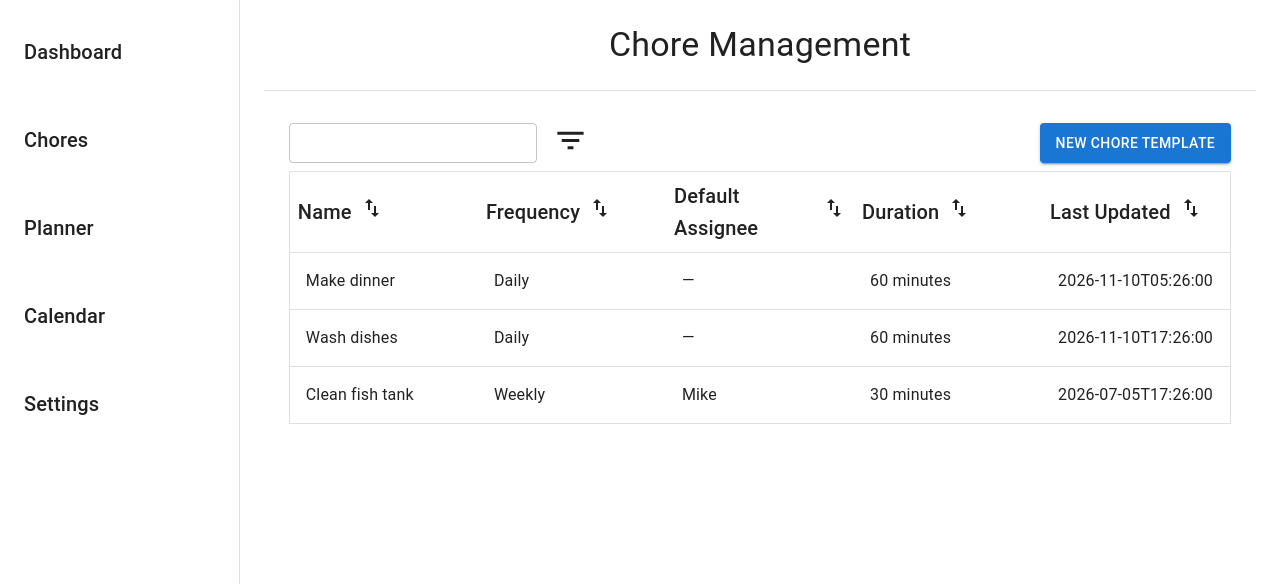
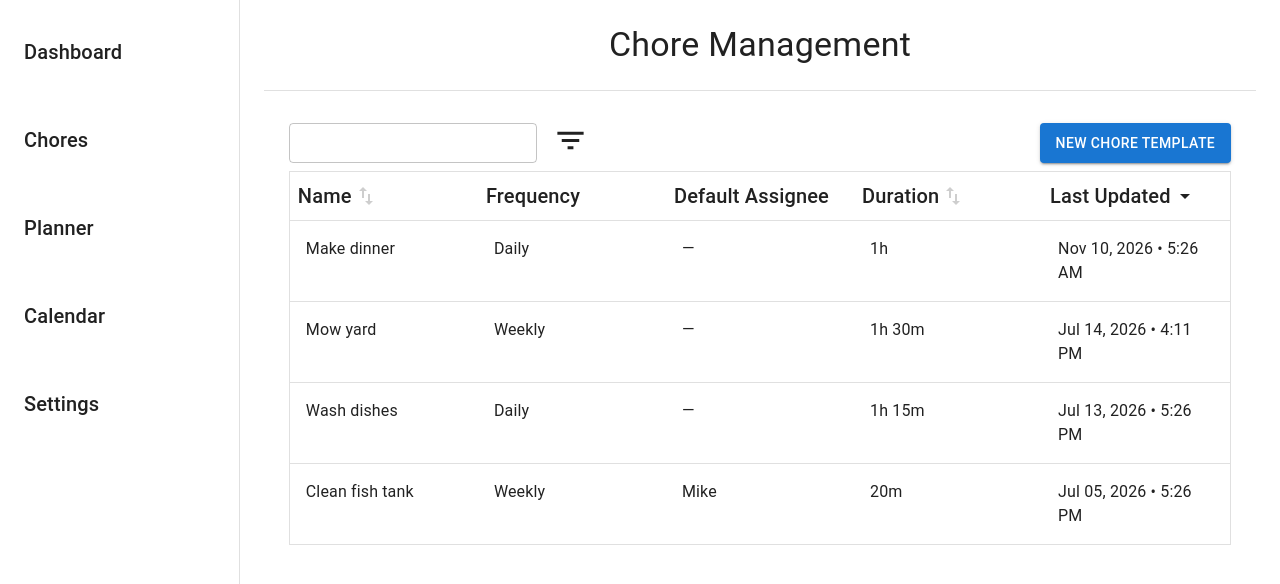
Before and after one commit to mikelawson03/chores, a React (Vite) app in the folder cmd/client/: page / in a window 1280 px wide. Shown: the top 584 px of the page. Built offline with nearby package versions, Linux system fonts and the light colour scheme.

Commit message:
first pass ChoresManagement and ChoreDetails

```diff
--- /dev/null
+++ b/cmd/client/src/components/SortIndicator.jsx
@@ -0,0 +1,16 @@
+import { Box, Stack } from '@mui/material';
+import ArrowDropUpIcon from '@mui/icons-material/ArrowDropUp';
+import ArrowDropDownIcon from '@mui/icons-material/ArrowDropDown';
+import SwapVertIcon from '@mui/icons-material/SwapVert';
+import { inactiveIndicator } from '../styles/indicators';
+
+export default function SortIndicator({ sort, heading }) {
+    if (sort.column === heading.field) {
+        if (sort.direction === "desc") {
+            return <ArrowDropDownIcon />
+        }
+        return <ArrowDropUpIcon />
+    }
+
+    return <SwapVertIcon sx={inactiveIndicator} />
+}
--- /dev/null
+++ b/cmd/client/src/components/chores/ChoreDetails.jsx
@@ -0,0 +1,36 @@
+import { Box, Drawer, Stack, Typography } from "@mui/material";
+import DetailRow from "../DetailRow";
+import DetailRowSelect from "../DetailRowSelect";
+import { CADENCES } from "../../constants/cadences";
+
+export default function ChoreDetails({ open, chore }) {
+    const DRAWER_DETAIL_WIDTH=680
+
+    return (
+        <Drawer variant="temporary" anchor="right" open={open} sx={{
+            "& .MuiDrawer-paper": {
+                width: DRAWER_DETAIL_WIDTH,
+                boxSizing: "border-box",
+            }
+        }}>
+            <Stack direction="column" spacing={4} sx={{ p: 5 }}>
+        <Typography variant="h2">{chore.name}</Typography>
+        {/* <Stack direction="row" spacing={1} sx={{ alignItems: "center"}}>
+            <Box sx={{ width: 25, height: 25, borderRadius: "50%", backgroundColor: statusColor}} />
+            <Typography variant="h6">{statusName}</Typography>
+        </Stack> */}
+        <Stack direction="column" spacing={2}>
+            <DetailRowSelect label="Frequency" value={chore.cadence} options={CADENCES} />
+            <DetailRow label="Instructions" value={chore.instructions} />
+            <DetailRow label="Assigned To" value={chore.assignee} />
+            <DetailRow label="Duration" value={chore.duration} />
+        </Stack>
+        {/* <Stack>
+            <Typography variant="body1">Notes</Typography>
+            <TextField id="notes"  variant="outlined" multiline={true} rows={5} value={notes} onChange={(event) => setNotes(event.target.value)}  />
+        </Stack> */}
+    </Stack>
+        </Drawer>
+    )
+
+}
--- a/cmd/client/src/components/chores/ChoresTable.jsx
+++ b/cmd/client/src/components/chores/ChoresTable.jsx
@@ -3,68 +3,105 @@ import TableHeader from "./TableHeader";
 import TableToolbar from "./TableToolbar";
 import ChoresTableRow from "./ChoresTableRow";
 import { useState } from "react";
+import dayjs from "dayjs";
 
-export default function ChoresTable() {
-  const tableHeadings=["Name", "Frequency", "Default Assignee", "Duration", "Last Updated"]
+export default function ChoresTable({ choreTemplates, openChoreDetails }) {
+  const [sort, setSort] = useState(
+      {
+        column: "updated_at",
+        direction: "desc"
+      }
+  )
 
-  const [choreTemplates, setChoreTemplates]=useState([
+  const filteredChores = [...choreTemplates];
+  const displayedChores = sortChores(filteredChores, sort)
+
+
+  function sortChores(chores, sort) {
+    let comparison
+    return chores.sort((a, b) => {
+      switch (sort.column) {
+        case "name":
+          comparison = a.name.localeCompare(b.name);
+          break;
+        case "duration":
+          comparison = a.duration - b.duration;
+          break;
+        case "updated_at":
+          comparison = dayjs(a.updated_at).diff(dayjs(b.updated_at));
+          break;
+
+    }
+
+    return sort.direction === "asc"
+      ? comparison
+      : -comparison
+  })
+  }
+
+  function onSortClick(heading) {
+    if (heading.field === sort.column) {
+      setSort(previousSort => {
+        return {
+          ...previousSort,
+          direction: previousSort.direction === "asc" ? "desc" : "asc"
+        }
+      })
+    } else {
+      setSort(previousSort => {
+        return {
+          column: heading.field,
+          direction: heading.defaultDirection
+        }
+      })
+    }
+  }
+
+  const tableHeadings=[
     {
-      id: 1,
-      name: "Make dinner",
-      cadence: "daily",
-      assignee: "",
-      duration: "60 minutes",
-      created_at: "2026-11-10T05:26:00",
-      updated_at: "2026-11-10T05:26:00"
+      displayName: "Name",
+      field: "name",
+      sortable: true,
+      defaultDirection: "asc",
     },
     {
-      id: 2,
-      name: "Wash dishes",
-      cadence: "daily",
-      assignee: "",
-      duration: "60 minutes",
-      created_at: "2026-11-10T17:26:00",
-      updated_at: "2026-11-10T17:26:00"
+      displayName: "Frequency",
+      field: "cadence",
+      sortable: false,
     },
     {
-      id: 3,
-      name: "Clean fish tank",
-      cadence: "weekly",
-      assignee: "Mike",
-      duration: "30 minutes",
-      created_at: "2026-06-05T17:26:00",
-      updated_at: "2026-07-05T17:26:00"
+      displayName: "Default Assignee",
+      field: "assignee",
+      sortable: false,
+    },
+    {
+      displayName: "Duration",
+      field: "duration",
+      sortable: true,
+      defaultDirection: "asc",
+    },
+    {
+      displayName: "Last Updated",
+      field: "updated_at",
+      sortable: true,
+      defaultDirection: "desc",
     }
-  ])
-
-  function sortByName(templates) {
-    setChoreTemplates(templates.sort((a, b) => {
-      const nameA = a.name.toUpperCase()
-      const nameB = b.name.toUpperCase()
-
-      if (nameA > nameB) {
-        return -1;
-      }
-
-      if (nameA > nameB) {
-        return 1;
-      }
-
-      return 0;
-  }))}
-
+  ]
   return (
-    <Stack
-      direction="column"
-      sx={{
+    <Stack direction="column" sx={{
         flex: 1,
         width: "100%"
       }
     }>
       <TableToolbar />
-      <TableHeader sort={sortByName} templates={choreTemplates} headings={tableHeadings} />
-      {choreTemplates.map( chore => (
-      <ChoresTableRow key={chore.id} choreTemplate={chore}/>))}
+      <TableHeader
+        sort={sort}
+        chores={displayedChores}
+        headings={tableHeadings}
+        onSortClick={onSortClick}
+      />
+      {displayedChores.map( chore => (
+      <ChoresTableRow key={chore.id} choreTemplate={chore} openChoreDetails={openChoreDetails} />))}
     </Stack>
   )
 }
--- a/cmd/client/src/components/chores/ChoresTableRow.jsx
+++ b/cmd/client/src/components/chores/ChoresTableRow.jsx
@@ -1,16 +1,17 @@
 import { Stack } from "@mui/material";
 import ChoreCell from "./ChoreCell";
-import { formatCadence } from "../../utils/stringFormatting";
+import { formatCadence, formatDuration, formatTimestamp } from "../../utils/formatters";
 
 
-export default function ChoresTableRow({ choreTemplate }) {
+
+export default function ChoresTableRow({ choreTemplate, openChoreDetails }) {
   return (
-    <Stack direction="row" sx ={{ flex: 1, width: "100%", borderLeft: 1, borderRight:1, borderColor: "divider", justifyContent:"space-between"}}>
+    <Stack direction="row" onClick={() => {console.log("click"); openChoreDetails(choreTemplate)}} sx ={{ flex: 1, width: "100%", borderLeft: 1, borderRight:1, borderColor: "divider", justifyContent:"space-between"}}>
       <ChoreCell item={choreTemplate.name} />
       <ChoreCell item={formatCadence(choreTemplate.cadence)} />
       <ChoreCell item={choreTemplate.assignee ? choreTemplate.assignee : "—"} />
-      <ChoreCell item={choreTemplate.duration} />
-      <ChoreCell item={choreTemplate.updated_at} />
+      <ChoreCell item={formatDuration(choreTemplate.duration)} />
+      <ChoreCell item={formatTimestamp(choreTemplate.updated_at)} />
   </Stack>
   )
 }
--- a/cmd/client/src/components/chores/TableHeader.jsx
+++ b/cmd/client/src/components/chores/TableHeader.jsx
@@ -1,17 +1,20 @@
 import { Box, Stack, Typography } from "@mui/material";
 import SwapVertIcon from '@mui/icons-material/SwapVert';
+import { clickableText } from "../../styles/typography";
+import SortIndicator from "../SortIndicator";
 
-export default function TableHeader({ sort, templates, headings }) {
+export default function TableHeader({ sort, chores, headings, onSortClick }) {
   return(
     <Stack direction="row" sx={{flex: 1, width:"100%", border: 1, borderColor: "divider", }}>
       {headings.map(heading  => (
-        <Stack key={heading}  direction="row" spacing={1} sx={{flex: 1, alignItems:"center", p: 1}}>
+        <Stack key={heading.field} direction="row"
+          onClick={() => {heading.sortable ? onSortClick(heading) : undefined}} spacing={0.25} sx={[heading.sortable && clickableText, {flex: 1, alignItems:"center", p: 1}]}>
           <Typography
             variant="h6"
             sx={{ borderColor: "divider"}}>
-              {heading}
+              {heading.displayName}
           </Typography>
-          <Box onClick={() => {sort(templates); console.log("clicked")}}><SwapVertIcon /></Box>
+          {heading.sortable && <SortIndicator sort={sort} heading={heading} />}
           </Stack>
       ))}
     </Stack>
--- /dev/null
+++ b/cmd/client/src/constants/cadences.js
@@ -0,0 +1,5 @@
+export const CADENCES = [
+  { value: "daily", label: "Daily" },
+  { value: "weekly", label: "Weekly" },
+  { value: "monthly", label: "Monthly" },
+];
--- a/cmd/client/src/pages/Chores.jsx
+++ b/cmd/client/src/pages/Chores.jsx
@@ -1,18 +1,65 @@
 import { Box, Stack } from "@mui/material";
 import ChoresTable from "../components/chores/ChoresTable";
 import PageHeader from "../components/PageHeader";
+import ChoreDetails from "../components/chores/ChoreDetails";
+import { useState } from "react";
 
 export default function Chores() {
+  const [editedChoreTemplate, setEditedChoreTemplate] = useState(null);
+  const [choreDetailsOpen, setChoreDetailsOpen] = useState(false);
+
+
+  const [choreTemplates, setChoreTemplates]=useState([
+      {
+        id: 1,
+        name: "Make dinner",
+        cadence: "daily",
+        assignee: "",
+        duration: 60,
+        created_at: "2026-11-10T05:26:00",
+        updated_at: "2026-11-10T05:26:00"
+      },
+      {
+        id: 2,
+        name: "Wash dishes",
+        cadence: "daily",
+        assignee: "",
+        duration: 75,
+        created_at: "2026-11-13T17:26:00",
+        updated_at: "2026-07-13T17:26:00"
+      },
+      {
+        id: 3,
+        name: "Clean fish tank",
+        cadence: "weekly",
+        assignee: "Mike",
+        duration: 20,
+        created_at: "2026-06-05T17:26:00",
+        updated_at: "2026-07-05T17:26:00"
+      },
+      {
+        id: 4,
+        name: "Mow yard",
+        cadence: "weekly",
+        assignee: "",
+        duration: 90,
+        created_at: "2026-07-14T16:11:00",
+        updated_at: "2026-07-14T16:11:00"
+      }
+    ])
+
+  function openChoreDetails(choreTemplate) {
+    setEditedChoreTemplate({...choreTemplate});
+    setChoreDetailsOpen(true);
+  }
+
   return (
-      <Stack
-        spacing={4}
-        sx={{
+      <Stack spacing={4} sx={{
           flex: 1,
           alignItems: "center",
         }}
       >
-        <Box
-          sx={{
+        <Box sx={{
             width: "100%",
             pb: 3,
             borderBottom: 1,
@@ -24,11 +71,10 @@ export default function Chores() {
         >
           <PageHeader title="Chore Management" />
         </Box>
-
         <Stack direction="column" sx={{flex: 1, width: "95%"}}>
-
-          <ChoresTable />
+          <ChoresTable choreTemplates={choreTemplates} openChoreDetails={openChoreDetails}/>
         </Stack>
+          {editedChoreTemplate && <ChoreDetails open={choreDetailsOpen} chore={editedChoreTemplate} />}
       </Stack>
 )
 }
--- /dev/null
+++ b/cmd/client/src/styles/indicators.js
@@ -0,0 +1,8 @@
+export const activeIndicator = {
+    color: "text.primary"
+}
+
+export const inactiveIndicator = {
+    color: "text.disabled",
+    opacity: 0.5
+}
--- a/cmd/client/src/styles/typography.js
+++ b/cmd/client/src/styles/typography.js
@@ -1,4 +1,3 @@
-
 export const clickableText = {
     cursor: "pointer",
     transition: "color 0.25s ease",
--- /dev/null
+++ b/cmd/client/src/utils/formatters.js
@@ -0,0 +1,31 @@
+import dayjs from "dayjs"
+
+export function formatCadence(cadence) {
+  const cadenceLabels = {
+    daily: "Daily",
+    weekly: "Weekly",
+    monthly: "Monthly",
+    annually: "Annually"
+  }
+
+  return cadenceLabels[cadence]
+}
+
+export function formatDuration(duration) {
+  if (duration < 60) {
+    return `${duration}m`
+  }
+
+  const hours = Math.floor(duration / 60)
+  const mins = duration % 60
+
+  if (mins === 0) {
+    return `${hours}h`
+  }
+
+  return `${hours}h ${mins}m`
+}
+
+export function formatTimestamp(timestamp) {
+  return dayjs(timestamp).format("MMM DD, YYYY • h:mm A")
+}
--- a/cmd/client/src/utils/stringFormatting.js
+++ /dev/null
@@ -1,10 +0,0 @@
-export function formatCadence(cadence) {
-  const cadenceLabels = {
-    daily: "Daily",
-    weekly: "Weekly",
-    monthly: "Monthly",
-    annually: "Annually"
-  }
-
-  return cadenceLabels[cadence]
-}
```
Also changed, not shown: cmd/client/src/components/DetailRowSelect.jsx (added, +22 -0 lines).
